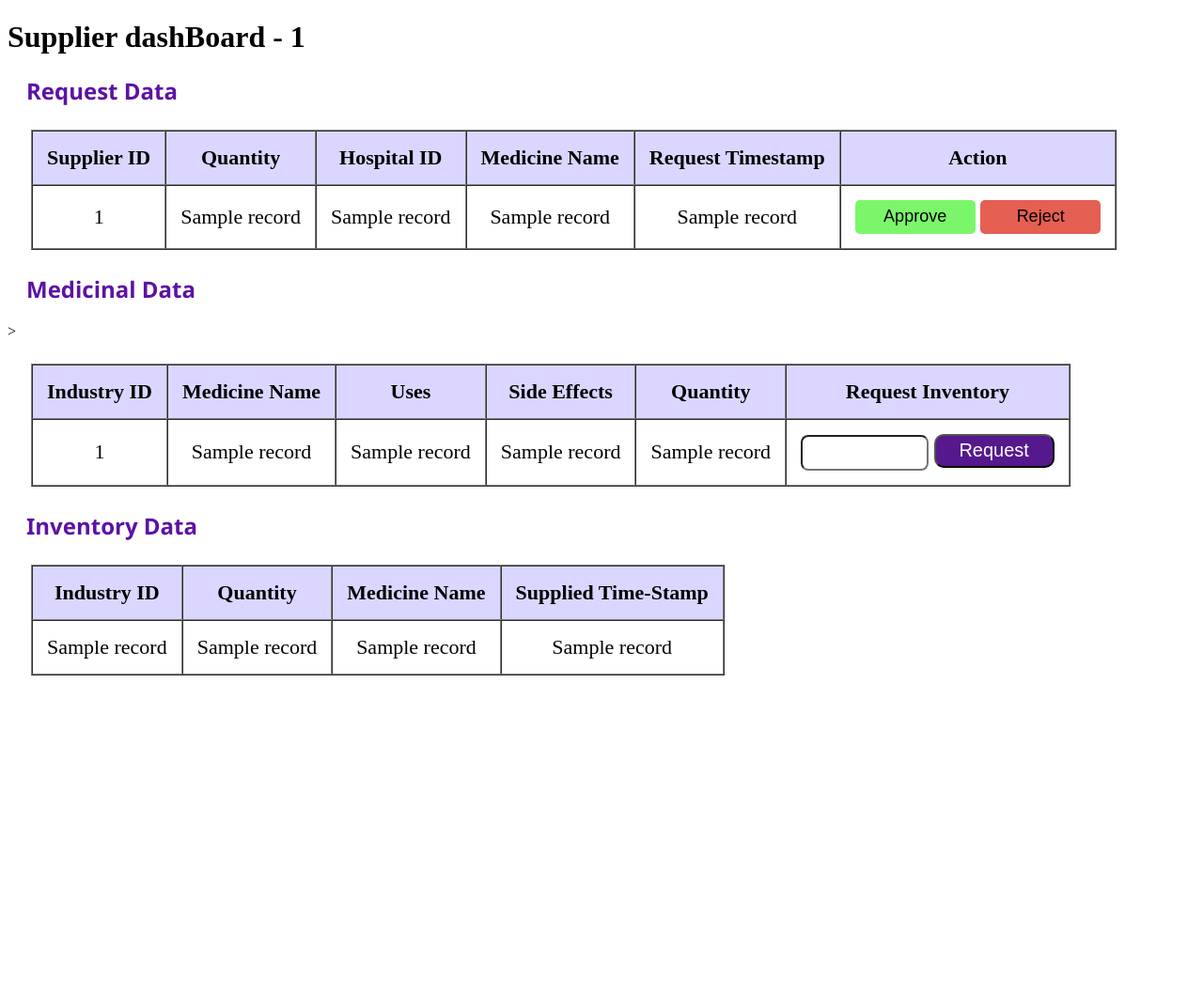
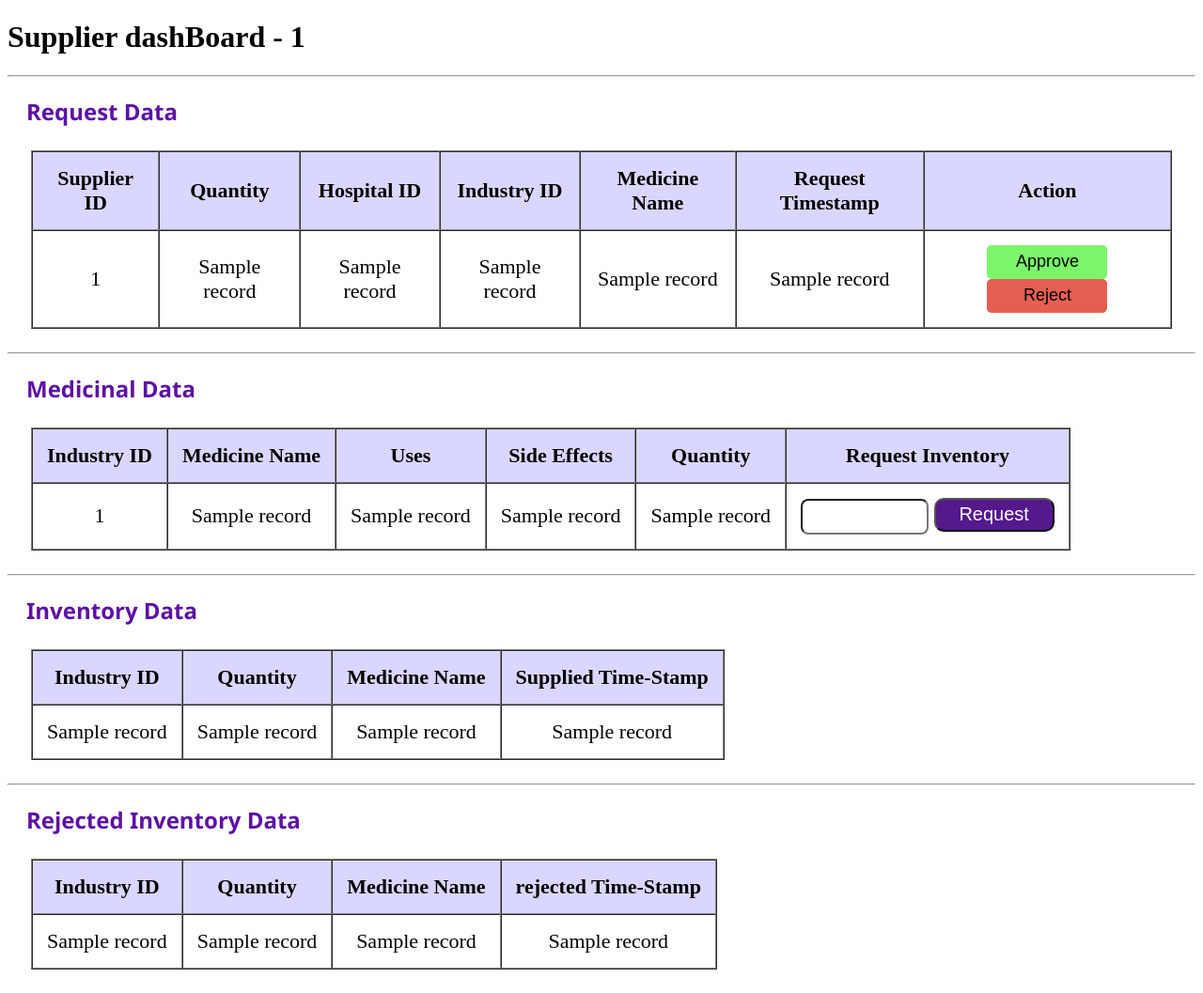
Before and after one commit to PMANOHARAREDDY/Vital_Nest_flask_Solution, a Flask app: template templates/supplier_dashboard.html in a window 1280 px wide. Shown: the whole page at 94% size. Before the commit the page ends 719 px from the top, so only its background shows below. Run offline with Flask 3, Linux system fonts and the light colour scheme; the template is opened without the code that fills it: most values are stand-ins (such as "Sample title", 1, 10 or a date in 2020).

Commit message:
on rejection of any inventory request the details of rejection will be sent to the requested ones

```diff
--- a/app.py
+++ b/app.py
@@ -52,6 +52,9 @@ def login():
                 query = "select hsp_id from hsp_identity where manager_id = {}".format(aadhar)
                 res = curr.execute(query)
                 hsp_id = curr.fetchone()[0]
+                query = "select * from rejected_inventory_request_to_supplier_by_hospital"
+                curr.execute(query)
+                rejected_data = curr.fetchall()
                 query = "select supplier_id, medicine_name, quantity, ind_id from medicine_data_replica_for_hospitals where quantity<>0 order by supplier_id, ind_id"
                 curr.execute(query)
                 inven_data = curr.fetchall()
@@ -64,7 +67,7 @@ def login():
                 query = "select blood_group, units from blood_units_available where units > 0 order by blood_group"
                 curr.execute(query)
                 blood_units = curr.fetchall()
-                return render_template('hospital_dashboard.html', hsp_id = hsp_id, data = inven_data, patient_meds = patient_meds, pending_visits=pending_visits, blood_units=blood_units)
+                return render_template('hospital_dashboard.html', hsp_id = hsp_id, data = inven_data, patient_meds = patient_meds, pending_visits=pending_visits, blood_units=blood_units, rejected_data = rejected_data)
             elif user_type=="NGO":
                 query = "select ngo_id from ngo_identity where manager_id = {}".format(aadhar)
                 res = curr.execute(query)
@@ -80,23 +83,23 @@ def login():
                 query = "select * from inventory_data_industry_to_supplier where supplier_id = {}".format(aadhar)
                 curr.execute(query)
                 inventory_data = curr.fetchall()
+                query = "select * from rejected_inventory_request_to_industry_by_supplier where supplier_id = {}".format(aadhar)
+                curr.execute(query)
+                rejected_inventory_data = curr.fetchall()
                 query = "select * from inventory_request_to_supplier_by_hospital where supplier_id = '{}'".format(aadhar)
                 curr.execute(query)
                 request_data = curr.fetchall()
-                return render_template('supplier_dashboard.html', data = data, manager_id = aadhar, inventory_data = inventory_data, request_data = request_data)
+                return render_template('supplier_dashboard.html', data = data, manager_id = aadhar, inventory_data = inventory_data, request_data = request_data, rejected_inventory_data = rejected_inventory_data)
             elif user_type=="industry":
                 query = "select ind_id from ind_identity where manager_id = {}".format(aadhar)
                 res = curr.execute(query)
                 ind_id = curr.fetchone()[0]
-                print("ind id fetch successful")
                 query = "select * from medicine_data where ind_id = '{}'".format(ind_id)
                 curr.execute(query)
                 medicines = curr.fetchall()
-                print("medicines fetch successful")
                 query = "select * from inventory_request_to_industry_by_supplier where ind_id = '{}'".format(ind_id)
                 curr.execute(query)
                 request_data = curr.fetchall()
-                print("request data fetch successful")
                 return render_template('industry_dashboard.html', ind_id = ind_id, medicines = medicines, request_data = request_data)
             elif user_type=="rep":
                 query = "select ind_id, medicine_name, offer_amount from rep_offers where rep_id = {} and status = 'pending'".format(aadhar)
@@ -114,7 +117,7 @@ def login():
                 return render_template("representative_dashboard.html", pending_offers=pending_offers, assigned_meds=assigned_meds, rep_id=aadhar, hsp_data=hsp_data, confirmed_visits=confirmed_visits)
             elif user_type=="payer":
                 return render_template("payer_dashboard.html", aadhar=aadhar)
-            else:
+            elif user_type == 'admin':
                 sql = "select name, aadhar, mobile, user_type  from acl_list where user_type<>'admin'"
                 curr.execute(sql)
                 Users_data = curr.fetchall()
@@ -141,7 +144,7 @@ def login():
                 blood_units = curr.fetchall()
                 return render_template('admin_dashboard.html', admin_id = aadhar, users = Users_data, supply = supply_data, hsp_data = hsp_data,ind_data = ind_data, approval_data = approval_data, pending_blood_requests=pending_blood_requests, approved_blood_requests=approved_blood_requests, blood_units=blood_units)
         else:
-            print("Passwd Not Matching try again....")
+            print("Passwd Not Matching try again.... or user type is undefined")
             return render_template('index.html')
 
 @app.route('/LogData')
@@ -217,7 +220,6 @@ def registerToDB():
     passwd = request.form.get('passwd')
     utype = request.form.get('utype')
     hashed_passwd = generate_password_hash(passwd)
-    print(len(hashed_passwd))
     if utype == 'payer':
         query = "insert into acl_list (name, aadhar, mobile, passwd, user_type) values('{}', {}, {}, '{}', '{}')".format(name, aadhar, mobile, hashed_passwd, utype)
         curr.execute(query)
@@ -336,7 +338,6 @@ def approveUser():
         query = "delete from registration_approval_data where aadhar = {}".format(aadhar)
         curr.execute(query)
         conn.commit()
-        print("Rejection of this user is successful")
         return "Rejected Successfully"
     else:
         query = "insert into acl_list values('{}', {}, {}, '{}', '{}')".format(name, aadhar, mobile, passwd, type)
@@ -406,6 +407,9 @@ def sendInventory():
         curr.execute(query)
         conn.commit()
     else:
+        query = "insert into rejected_inventory_request_to_industry_by_supplier (supplier_id, quantity, ind_id, med_name) values({}, {}, '{}', '{}')".format(supplier_id, quantity, ind_id, med_name)
+        curr.execute(query)
+        conn.commit()
         query = "delete from inventory_request_to_industry_by_supplier where supplier_id = '{}' and med_name = '{}'".format(supplier_id, med_name)
         curr.execute(query)
         conn.commit()
@@ -413,7 +417,6 @@ def sendInventory():
 
 @app.route('/requestInventoryByHospital', methods=["GET", "POST"])
 def requestInventoryByHospital():
-    print("Entered Bhai")
     supplier_id = request.form.get('supplier_id')
     quantity = request.form.get('quant')
     ind_id = request.form.get('ind_id')
@@ -428,6 +431,7 @@ def requestInventoryByHospital():
 def sendInventoryToHospital():
     supplier_id = request.form.get('supplier_id')
     hsp_id = request.form.get('hsp_id')
+    ind_id = request.form.get('ind_id')
     med_name = request.form.get('med_name')
     quantity = request.form.get('quantity')
     action = request.form.get('action')
@@ -453,11 +457,13 @@ def sendInventoryToHospital():
         curr.execute(query)
         conn.commit()
     else:
-        print("HSP ID", hsp_id)
-        print("Medicine Name", med_name)
+        query = "insert into rejected_inventory_request_to_supplier_by_hospital (supplier_id, quantity, ind_id, med_name, hsp_id) values({}, {}, '{}', '{}', '{}')".format(supplier_id, quantity, ind_id, med_name, hsp_id)
+        curr.execute(query)
+        conn.commit()
         query = "delete from inventory_request_to_supplier_by_hospital where hsp_id = '{}' and med_name = '{}'".format(hsp_id, med_name)
         curr.execute(query)
         conn.commit()
+
     return "Send Inventory data by Hospital is Successful"
 
 @app.route('/viewPatientBills', methods=["GET", "POST"])
--- a/templates/admin_dashboard.html
+++ b/templates/admin_dashboard.html
@@ -220,9 +220,8 @@
     <hr>
     <div style="text-align: center;">
         <h2>Log Data</h2>
-
         <a href="/LogData">
-        <button class="view_log_data_button">View Log Data</button>
+        <button class="view_log_data_button">Logs</button>
         </a>
     </div>
     <hr>
--- a/templates/supplier_dashboard.html
+++ b/templates/supplier_dashboard.html
@@ -8,6 +8,7 @@
 </head>
 <body>
     <h1>Supplier dashBoard - {{manager_id}}</h1>
+    <hr>
     <div>
         <h2 class="industry_dashboard_sub_heading" >Request Data</h2>
         <table border="1.5" cellpadding="15" cellspacing="0" style="margin: 25px;">
@@ -16,6 +17,7 @@
                     <th>Supplier ID</th>
                     <th>Quantity</th>
                     <th>Hospital ID</th>
+                    <th>Industry ID</th>
                     <th>Medicine Name</th>
                     <th>Request Timestamp</th>
                     <th>Action</th>
@@ -26,6 +28,7 @@
                 <tr style="padding: 10px; text-align: center; font-size: 22px; font-weight: 400;">
                     <td>{{ record[0] }}</td>
                     <td>{{ record[1] }}</td>
+                    <td>{{ record[5] }}</td>
                     <td>{{ record[2] }}</td>
                     <td>{{ record[3] }}</td>
                     <td>{{ record[4] }}</td>
@@ -35,6 +38,7 @@
                             <input type="hidden" name="quantity" value="{{record[1]}}">
                             <input type="hidden" name="hsp_id" value="{{record[5]}}">
                             <input type="hidden" name="med_name" value="{{record[3]}}">
+                            <input type="hidden" name="ind_id" value="{{record[2]}}">
                             <button type="submit" name="action" value="approve" class="supplier_dashboard_approve_button" >Approve</button>
                             <button type="submit" name="action" value="reject" class="supplier_dashboard_reject_button">Reject</button>
                         </form>
@@ -44,6 +48,7 @@
             </tbody>
         </table>
     </div>
+    <hr>
     <div>
         <h2 class="industry_dashboard_sub_heading">Medicinal Data</h2>
         <table border="1.5" cellpadding="15" cellspacing="0" style="margin:25px;">
@@ -73,13 +78,13 @@
                             <input  style="border-radius: 8px; width: 10vw; height: 32px;"  type="number" min="100" max="5000" name="quantity">
                             <button  class="supplier_dashboard_request_button"  type="submit">Request</button>
                         </form>
-                    </td>>
+                    </td>
                 </tr>
                 {% endfor %}
             </tbody>
         </table>
     </div>
-
+    <hr>
     <div>
         <h2 class="industry_dashboard_sub_heading">Inventory Data</h2>
         <table border="1.5" cellpadding="15" cellspacing="0" style="margin: 25px;">
@@ -103,5 +108,29 @@
             </tbody>
         </table>
     </div>
+    <hr>
+    <div>
+        <h2 class="industry_dashboard_sub_heading">Rejected Inventory Data</h2>
+        <table border="1.5" cellpadding="15" cellspacing="0" style="margin: 25px;">
+            <thead>
+                <tr class="industry_dashboard_add_medicine_table">
+                    <th>Industry ID</th>
+                    <th>Quantity</th>
+                    <th>Medicine Name</th>
+                    <th>rejected Time-Stamp</th>
+                </tr>
+            </thead>
+            <tbody>
+                {% for record in rejected_inventory_data %}
+                <tr style="padding: 10px; text-align: center; font-size: 22px; font-weight: 400;">
+                    <td>{{ record[2] }}</td>
+                    <td>{{ record[1] }}</td>
+                    <td>{{ record[3] }}</td>
+                    <td>{{ record[4] }}</td>
+                </tr>
+                {% endfor %}
+            </tbody>
+        </table>
+    </div>
 </body>
 </html>
```
Also changed, not shown: templates/hospital_dashboard.html (+27 -0 lines).
